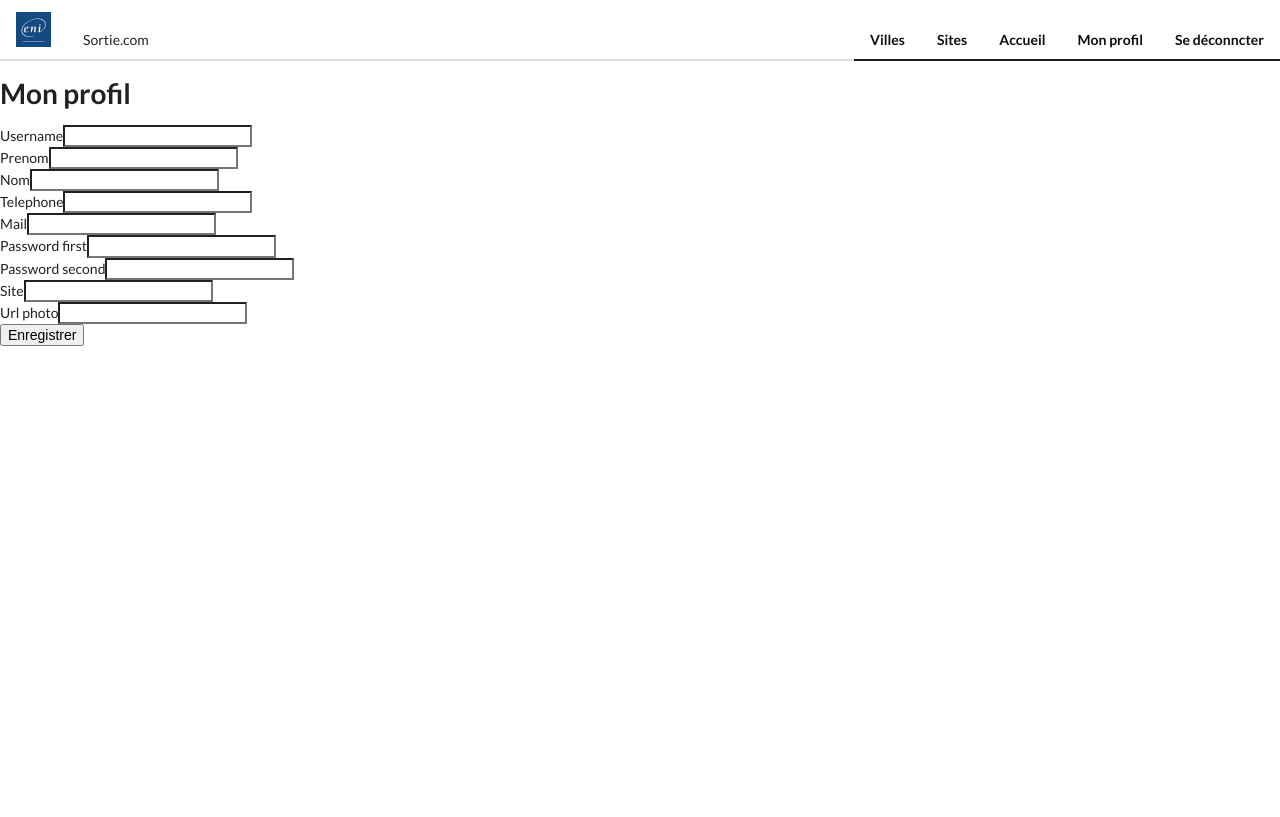
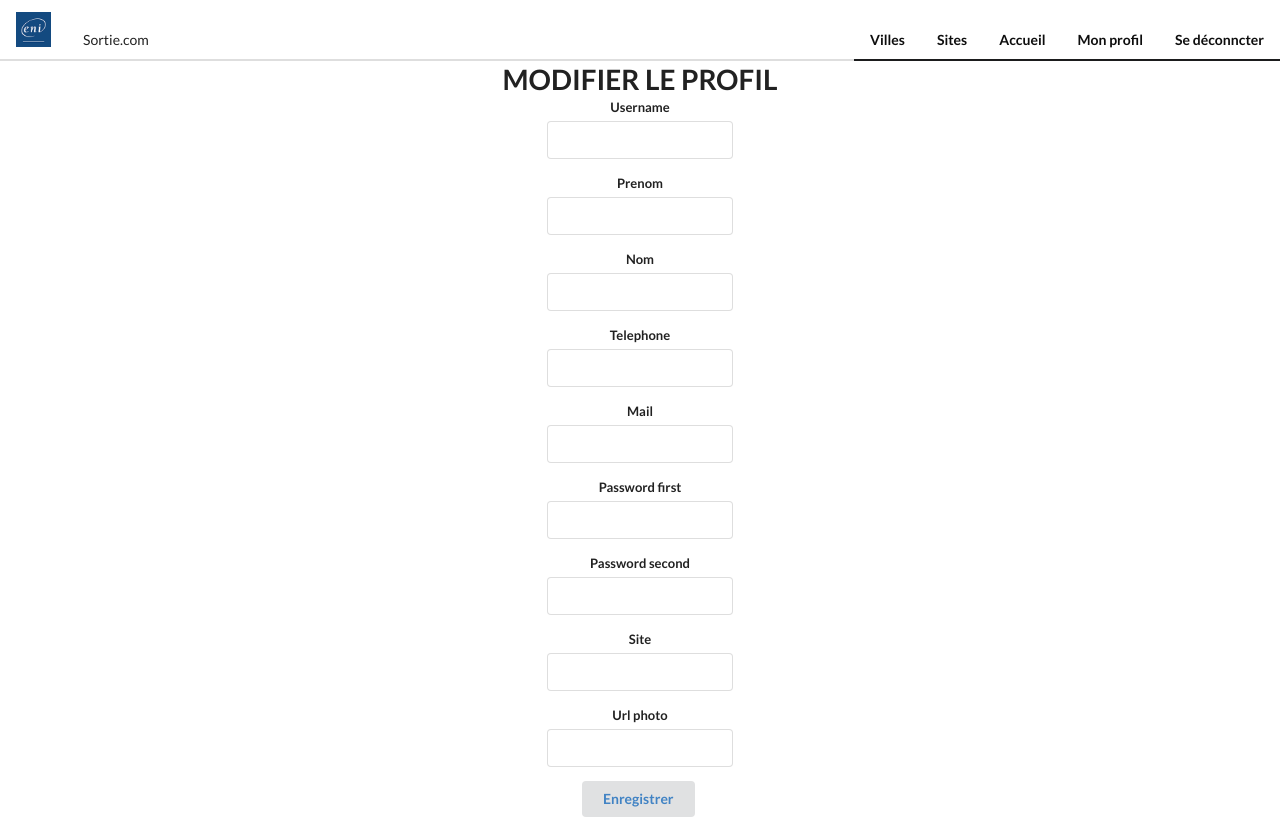
Before and after one commit to projet2021v/projet_sortie_scolaire, a Symfony app: template templates/profil/modifier_profil.html.twig in a window 1280 px wide. Before the commit the page ends 346 px from the top, so only its background shows below. Run offline with Twig, Linux system fonts and the light colour scheme; the template is opened without the code that fills it, so the values that code supplies are empty; form fields are guessed from the names that the template uses; some libraries are stand-ins or nearby versions.

Commit message:
Tierno travaille sur dev

```diff
--- a/templates/profil/afficher_profil.html.twig
+++ b/templates/profil/afficher_profil.html.twig
@@ -4,7 +4,7 @@
 
 {% block main %}
 
-    <h1>{{ participant.username }}</h1>
+   <h1>  {{ participant.username }}</h1>
 
     Prénom : {{ participant.prenom }}<br>
     Nom : {{ participant.nom }}<br>
--- a/templates/profil/modifier_profil.html.twig
+++ b/templates/profil/modifier_profil.html.twig
@@ -3,23 +3,53 @@
 {% block title %}Modifier mon profil{% endblock %}
 
 {% block main %}
+<h1> <div class= "ui  centered column grid">  MODIFIER LE PROFIL </h1>
 
-    <h1>Mon profil</h1>
+<div class="ui  centered column grid">
 
+<div class="ui form">
     {{ form_start(form) }}
 
-    {{ form_row(form.username) }}
-    {{ form_row(form.prenom) }}
-    {{ form_row(form.nom) }}
-    {{ form_row(form.telephone) }}
-    {{ form_row(form.mail) }}
-    {{ form_row(form.password.first) }}
-    {{ form_row(form.password.second) }}
-    {{ form_row(form.site) }}
-    {{ form_row(form.url_photo) }}
-    <button type="submit">Enregistrer</button>
+    <div class="fields">
+        <div class="field">{{ form_label(form.username) }}{{ form_widget(form.username) }}</div>
+    </div>
+
+    <div class="fields">
+        <div class="field">{{ form_label(form.prenom) }}{{ form_widget(form.prenom) }}</div>
+    </div>
+
+    <div class="fields">
+        <div class="field">{{ form_label(form.nom) }}{{ form_widget(form.nom) }}</div>
+    </div>
+
+    <div class="fields">
+        <div class="field">{{ form_label(form.telephone) }}{{ form_widget(form.telephone) }}</div>
+    </div>
+
+    <div class="fields">
+        <div class="field">{{ form_label(form.mail) }}{{ form_widget(form.mail) }}</div>
+    </div>
+
+    <div class="fields">
+        <div class="field">{{ form_label(form.password.first) }}{{ form_widget(form.password.first) }}</div>
+    </div>
+
+    <div class="fields">
+        <div class="field">{{ form_label(form.password.second) }}{{ form_widget(form.password.second) }}</div>
+    </div>
+
+    <div class="fields">
+        <div class="field">{{ form_label(form.site) }}{{  form_widget(form.site) }}</div>
+    </div>
+
+    <div class="fields">
+        <div class="field">{{ form_label(form.url_photo) }}{{ form_widget(form.url_photo) }}</div>
+    </div>
+
+    <button class="ui button">  <a type="submit">Enregistrer</a></button>
 
     {{ form_end(form) }}
+</div>
 
 
 
--- a/templates/security/login.html.twig
+++ b/templates/security/login.html.twig
@@ -3,6 +3,12 @@
 {% block title %}Log in!{% endblock %}
 
 {% block main %}
+<h4> <div class= "ui centered column grid"Indentifiez-vous  </h4>
+
+    <div class="ui column">
+
+        <div class="ui centered grid">
+
 <form method="post">
     {% if error %}
         <div class="alert alert-danger">{{ error.messageKey|trans(error.messageData, 'security') }}</div>
```
Also changed, not shown: templates/sortie/afficher_sortie.html.twig (+57 -20 lines).
